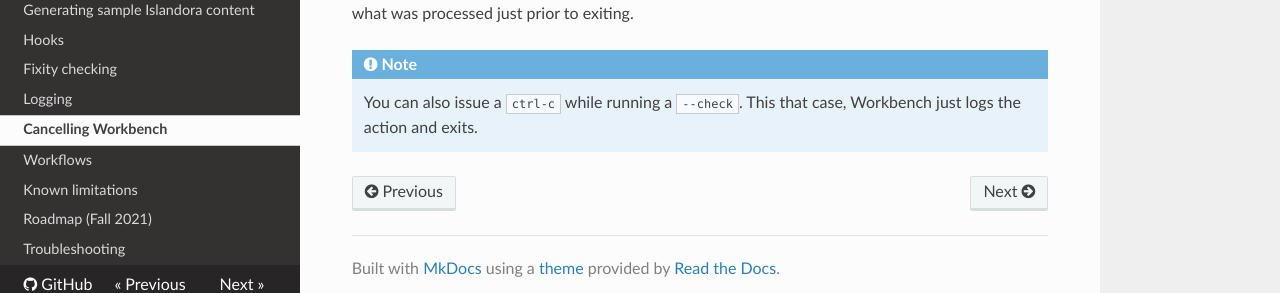
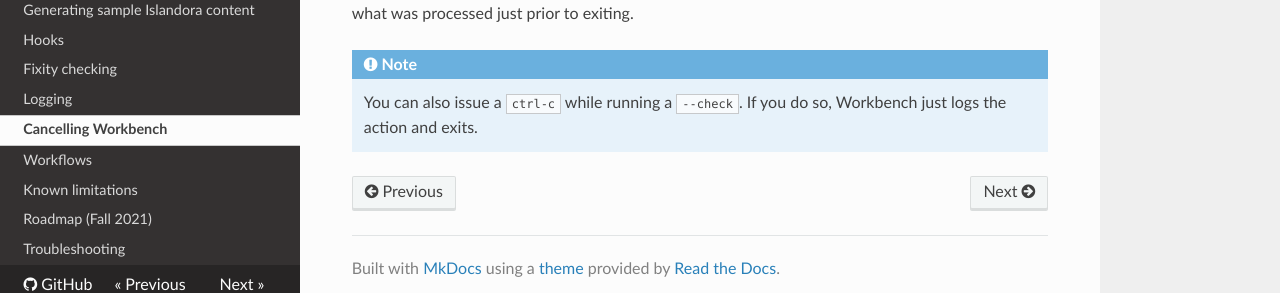
Before and after one commit to mjordan/islandora_workbench_docs, an MkDocs documentation site: the page built from docs/cancelling.md, in a window 1280 px wide and 900 px high, scrolled down 665 px. Shown: the part 595-888 px from the top of the window. Built offline with MkDocs 1.6.1, drawn with Linux system fonts in a browser that asks for light colours; nearby versions of some CDN libraries; old or Windows-style settings are respelled for this version of MkDocs.

Commit message:
Documented quitting Workbench.

```diff
--- a/docs/cancelling.md
+++ b/docs/cancelling.md
@@ -51,4 +51,4 @@
 If you cancel Workbench while it is running, you should always inspect the last object created and any of its media/children to ensure that they were all created. Use information in the log to see what was processed just prior to exiting.
 
 !!! note
-    You can also issue a `ctrl-c` while running a `--check`. This that case, Workbench just logs the action and exits.
+    You can also issue a `ctrl-c` while running a `--check`. If you do so, Workbench just logs the action and exits.
```
